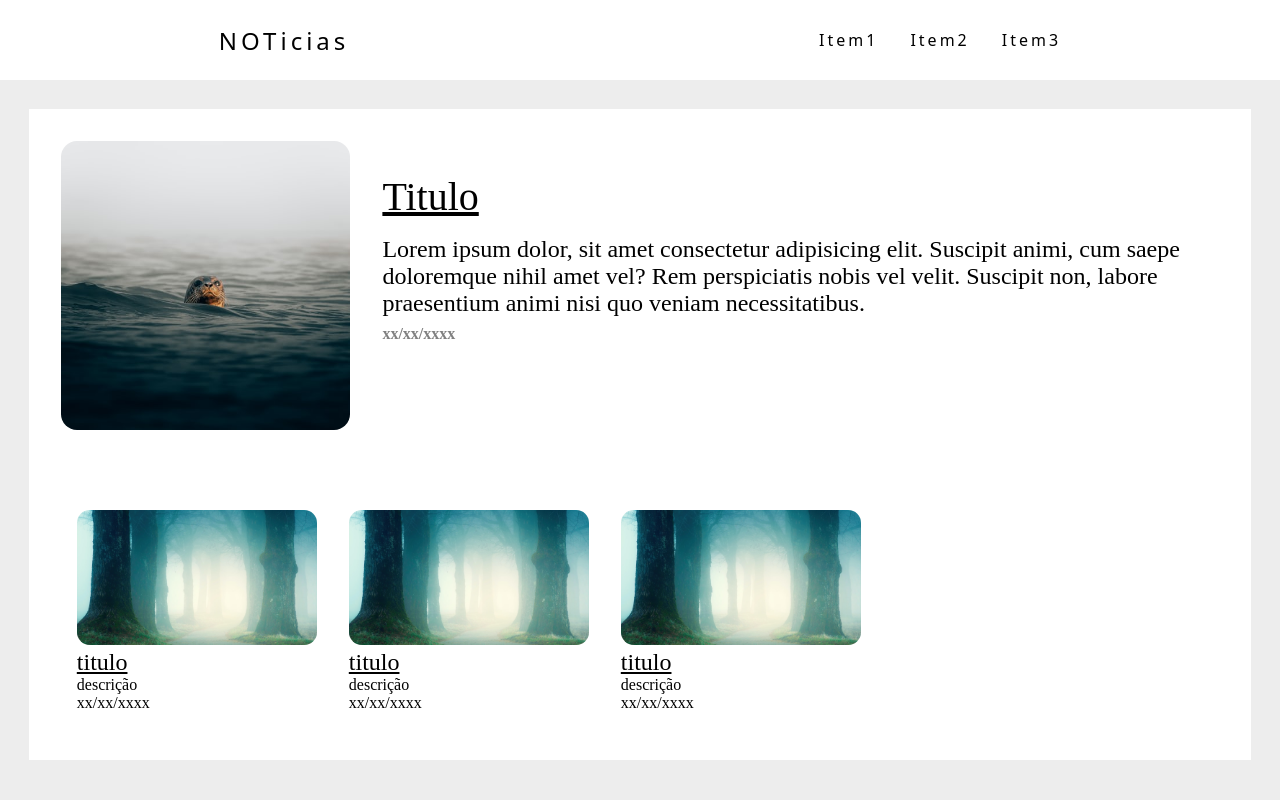
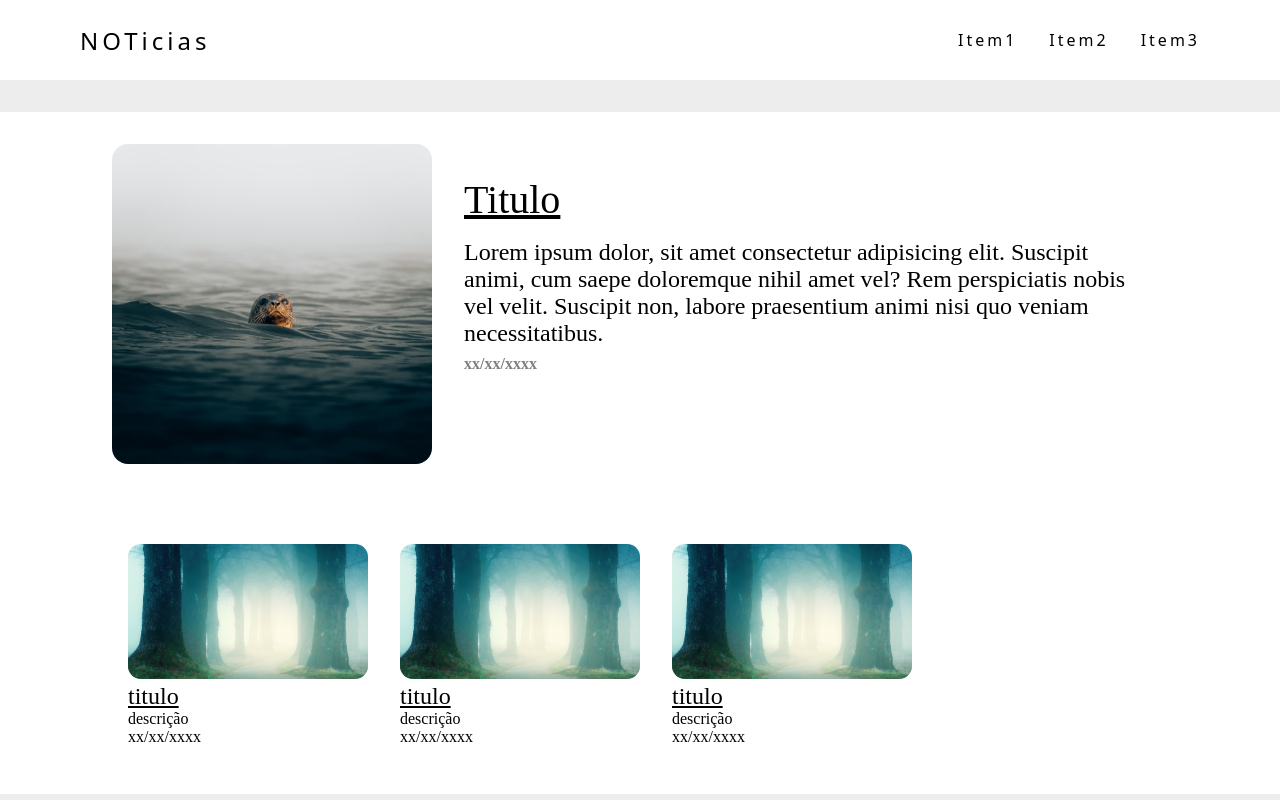
Before and after one commit to fekzim/SITEZAO, a website: page index.html in a window 1280 px wide. Drawn offline with Linux system fonts and the light colour scheme.

Commit message:
add changes

```diff
--- /dev/null
+++ b/APIKEY.txt
@@ -0,0 +1 @@
+5545ae33cf584654a508033162dbb2a9
--- a/index.html
+++ b/index.html
@@ -8,8 +8,8 @@
         <link rel="stylesheet" type="text/css" href="style.css" />
     </head>
     <body>
-            <header>
-                <nav>
+        <div class="navbar center">
+            <nav class="container spacing">
                 <a class="logo" href="/">NOTicias</a>
                 <div class="mobile-menu">
                     <div class="line1"></div>
@@ -22,9 +22,9 @@
                     <li><a href="/">Item3</a></li>
                 </ul>
             </nav>
-            </header>
-        <div class="container-body">
-           <div class="container-principal">
+        </div>
+        <div class="center">
+           <div class="container flex-column">
                <div class="noticia-principal">
                     <img src="noticia-1.jpg" class="img-principal">
                     <div class="conteudo-principal">
@@ -61,6 +61,6 @@
                </div>
            </div>
         </div>
-        <!-- <script src="mobile-navbar.js"></script> -->
+        <script src="mobile-navbar.js"></script>
     </body>
 </html>
--- a/style.css
+++ b/style.css
@@ -1,8 +1,56 @@
 /*GERAL*/
-
 *{
     margin:0px;
     padding:0px;
+}
+
+
+body{
+    width: 100%;
+    box-sizing: border-box;
+    display: flex;
+    flex-direction: column;
+    align-items: center;
+    background-color: rgb(237, 237, 237);
+}
+
+.navbar{
+    width: 100%;
+    background-color: white;
+    margin-bottom: 2rem;
+}
+
+nav{
+    width: 100%;
+    display: flex;
+    justify-content: center;
+    font-family: system-ui, -apple-system, Helvetica, Arial, sans-serif;
+    background-color: white;
+    height: 5rem;
+    align-items: center;
+   }
+
+/*===================================CONTAINER==================*/
+
+.flex-column{
+    flex-direction: column;
+}
+
+.container {
+    max-width:1140px;
+    display: flex;
+    justify-content: start;
+    padding: 0 5rem;
+    background-color: white;
+}
+
+.center{
+    display: flex;
+    justify-content: center;
+}
+
+.spacing{
+    justify-content: space-between;
 }
 
 /*======================= COMEÇO DA NAVBAR ======================================*/
@@ -15,22 +63,9 @@ a:hover{
     opacity:0.7;
 }
 
-nav{
-    width: 100%;
-   }
-
 .logo{
     font-size: 24px;
     letter-spacing: 4px;
-}
-
-nav{
-    display: flex;
-    justify-content: space-around;
-    align-items: center;
-    font-family: system-ui, -apple-system, Helvetica, Arial, sans-serif;
-    background-color: white;
-    height: 5rem;
 }
 
 .nav-list{
@@ -57,17 +92,14 @@ nav{
 
 /*================================== CONTEUDO DO SITE ==============================================*/
 
-body{
-    width: 100%;
-    box-sizing: border-box;
-    background-color: rgb(237, 237, 237);
-}
+
 
 .container-body{
     background-color: rgb(237, 237, 237);
     padding:1.8rem;
     display: flex;
 }
+
 .container-principal{
     background-color: white;
 }
@@ -83,7 +115,7 @@ body{
 
 .img-principal{
     border-radius: 1rem;
-    max-width: 25%;
+    max-width: 20rem;
 }
 
 
@@ -172,8 +204,12 @@ body{
 
     body{
         overflow-x: hidden;
+    }
+
+    .noticia-principal{
 
     }
+
     .nav-list{
         position: absolute;
         top: 8vh;
```
Lines whose indentation alone changed are shown as unchanged.
